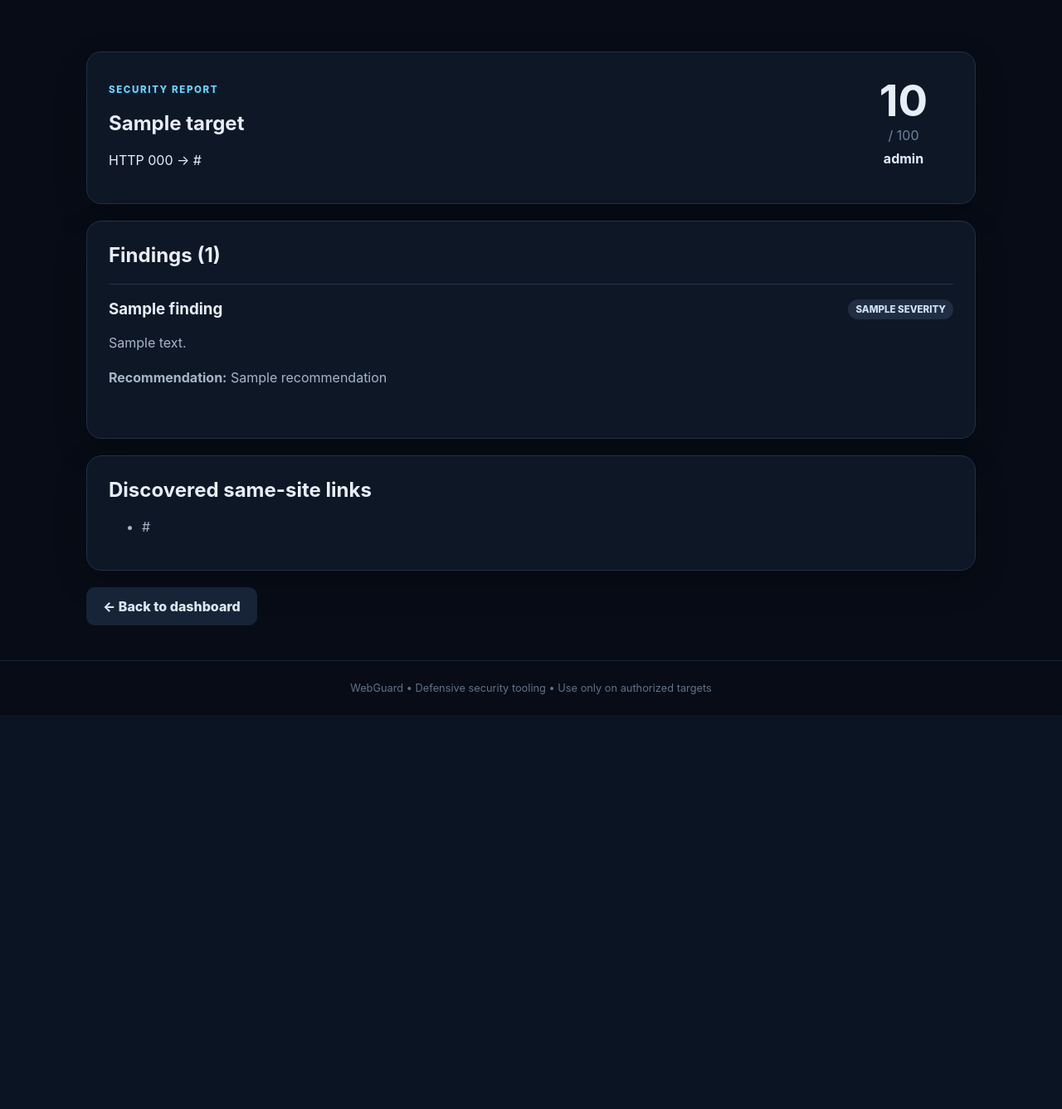
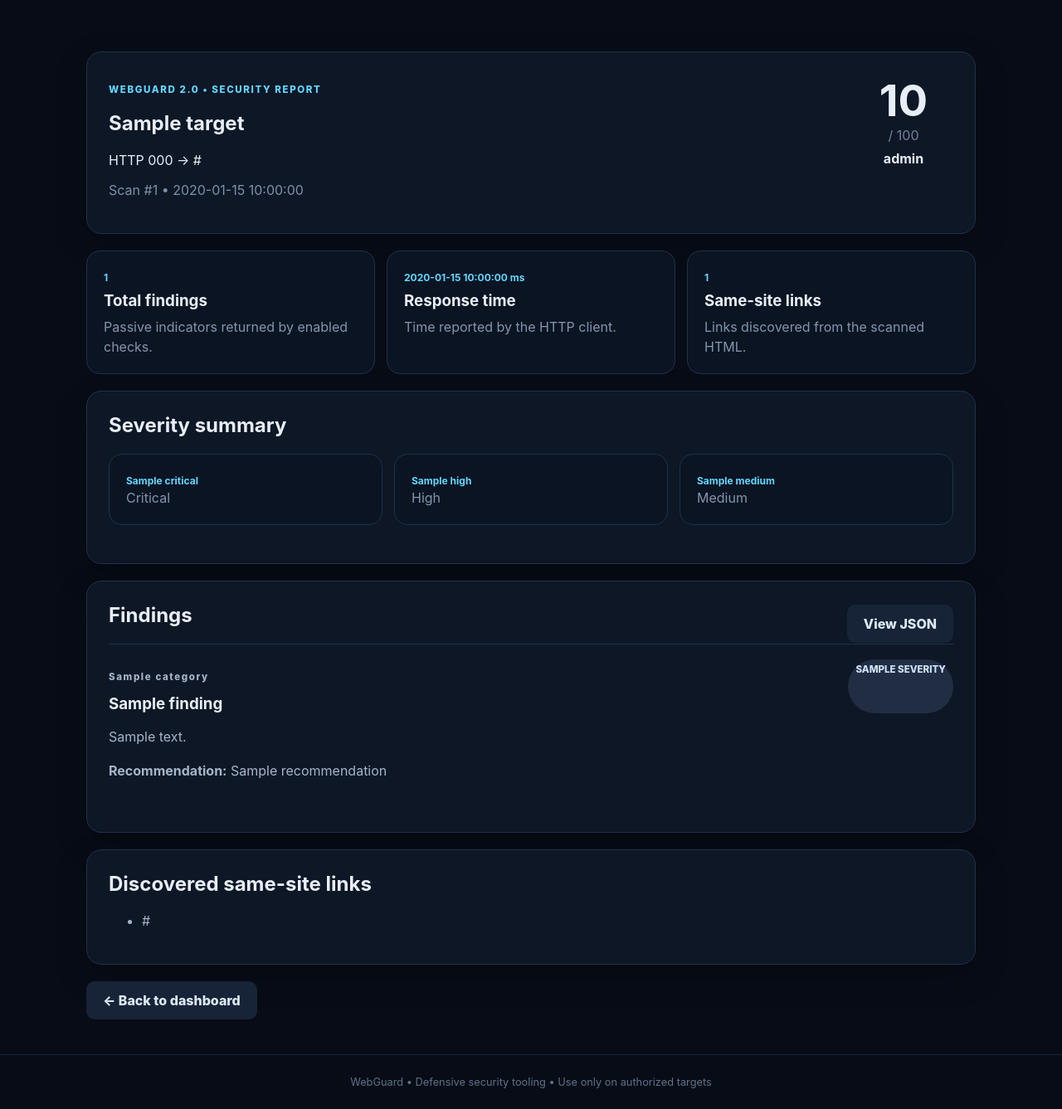
Before and after one commit to Salma1604ltsu/project2026, a Flask app: template templates/report.html in a window 1280 px wide. Shown: the part 68-1405 px from the top of the page at 83% size. Before the commit the page ends 905 px from the top, so only its background shows below. Run offline with Flask 3, Linux system fonts and the light colour scheme; the template is opened without the code that fills it: most values are stand-ins (such as "Sample title", 1, 10 or a date in 2020).

Commit message:
Add advanced scan metrics to security report

```diff
--- a/templates/report.html
+++ b/templates/report.html
@@ -1,9 +1,15 @@
 {% extends "base.html" %}
-{% block title %}Security Report{% endblock %}
+{% block title %}WebGuard Security Report{% endblock %}
 {% block content %}
-<section class="card report-head"><div><p class="eyebrow">SECURITY REPORT</p><h1>{{ result.target }}</h1><p>HTTP {{ result.status_code }} → {{ result.final_url }}</p></div><div class="score"><strong>{{ result.score }}</strong><span>/ 100</span><b>{{ result.level }}</b></div></section>
-<section class="card"><h2>Findings ({{ result.findings|length }})</h2>
-{% if result.findings %}{% for f in result.findings %}<article class="finding"><div class="finding-top"><h3>{{ f.title }}</h3><span class="badge">{{ f.severity|upper }}</span></div><p>{{ f.description }}</p><p><strong>Recommendation:</strong> {{ f.recommendation }}</p></article>{% endfor %}{% else %}<div class="success">No configured checks produced findings.</div>{% endif %}
+<section class="card report-head"><div><p class="eyebrow">WEBGUARD 2.0 • SECURITY REPORT</p><h1>{{ result.target }}</h1><p>HTTP {{ result.status_code }} → {{ result.final_url }}</p><p class="muted">Scan #{{ result.scan_id if result.scan_id else 'preview' }} • {{ result.scanned_at }}</p></div><div class="score"><strong>{{ result.score }}</strong><span>/ 100</span><b>{{ result.level }}</b></div></section>
+<section class="feature-grid">
+  <div class="mini-card"><strong>{{ result.findings|length }}</strong><h3>Total findings</h3><p>Passive indicators returned by enabled checks.</p></div>
+  <div class="mini-card"><strong>{{ result.response_time_ms }} ms</strong><h3>Response time</h3><p>Time reported by the HTTP client.</p></div>
+  <div class="mini-card"><strong>{{ result.links|length }}</strong><h3>Same-site links</h3><p>Links discovered from the scanned HTML.</p></div>
+</section>
+<section class="card"><h2>Severity summary</h2><div class="feature-grid"><div class="mini-card"><strong>{{ result.counts.critical }}</strong><p>Critical</p></div><div class="mini-card"><strong>{{ result.counts.high }}</strong><p>High</p></div><div class="mini-card"><strong>{{ result.counts.medium }}</strong><p>Medium</p></div></div></section>
+<section class="card"><div class="section-heading"><h2>Findings</h2>{% if result.scan_id %}<a class="button secondary" href="/api/scans/{{ result.scan_id }}">View JSON</a>{% endif %}</div>
+{% if result.findings %}{% for f in result.findings %}<article class="finding"><div class="finding-top"><div><p class="eyebrow">{{ f.category }}</p><h3>{{ f.title }}</h3></div><span class="badge">{{ f.severity|upper }}</span></div><p>{{ f.description }}</p><p><strong>Recommendation:</strong> {{ f.recommendation }}</p></article>{% endfor %}{% else %}<div class="success">No configured checks produced findings.</div>{% endif %}
 </section>
 <section class="card"><h2>Discovered same-site links</h2>{% if result.links %}<ul>{% for link in result.links %}<li>{{ link }}</li>{% endfor %}</ul>{% else %}<p class="muted">No links discovered.</p>{% endif %}</section>
 <a class="button secondary" href="/">← Back to dashboard</a>
```
